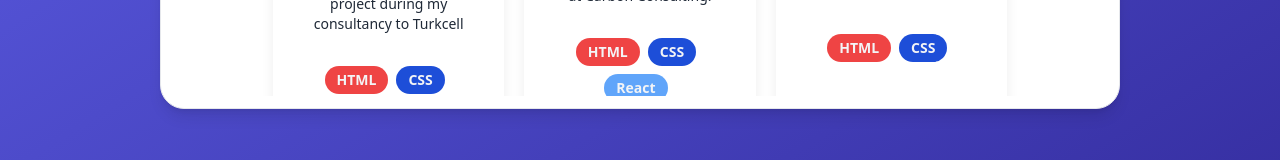
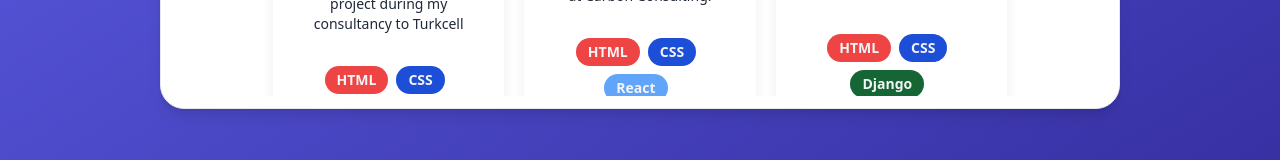
Before and after one commit to cmracar/cmracar.github.io, a Next.js app: page /portfolio in a window 1280 px wide. Shown: the part 624-784 px from the top of the page. Built offline with nearby package versions, Linux system fonts and the light colour scheme.

Commit message:
portfolio project updated

```diff
--- a/pages/portfolio.jsx
+++ b/pages/portfolio.jsx
@@ -77,6 +77,7 @@ const Portfolio = () => {
                                     <div className="px-6 pt-4 pb-2">
                                         <span className="inline-block bg-red-500 rounded-full px-3 py-1 text-sm font-semibold text-gray-100 mr-2 mb-2">HTML</span>
                                         <span className="inline-block bg-blue-700 rounded-full px-3 py-1 text-sm font-semibold text-gray-100 mr-2 mb-2">CSS</span>
+                                        <span className="inline-block bg-green-800 rounded-full px-3 py-1 text-sm font-semibold text-gray-100 mr-2 mb-2">Django</span>
                                     </div>
                                 </div>
                                 { /*Card*/}
```
